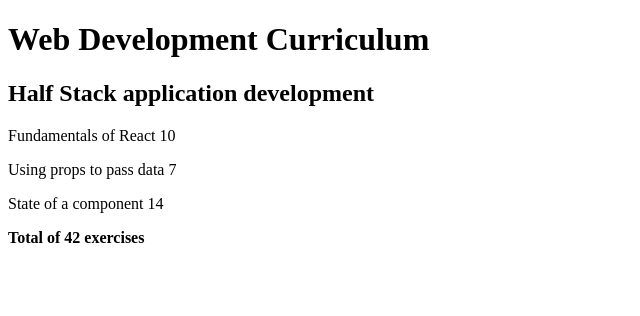
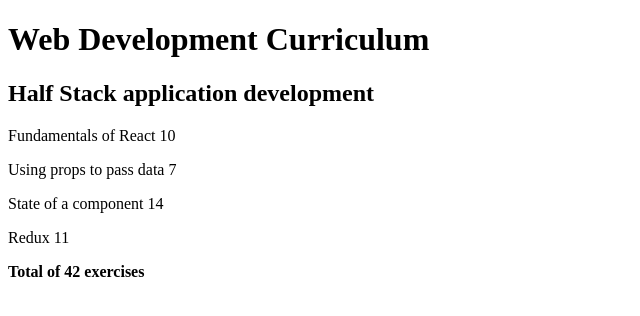
Before and after one commit to Jaathavan/FSO-2022-Exercise-Solutions, a React (Create React App) app in the folder part2/courseinfo/: page / in a window 1280 px wide. Shown: the top 316 px of the page, without its empty margins (0-640 px from the left). Built offline with nearby package versions, Linux system fonts and the light colour scheme.

Commit message:
modify Content component to render indefinetly using map

```diff
--- a/part2/courseinfo/src/App.js
+++ b/part2/courseinfo/src/App.js
@@ -7,12 +7,12 @@ const Header = ( {course} ) => {
   )
 }
 
-const Part1 = ( {part1, exercises1} ) => {
+const Part = ( {part, exercises} ) => {
 
   return (
     <div>
       <p>
-        {part1} {exercises1}
+        {part} {exercises}
       </p>
     </div>
   )
@@ -43,9 +43,9 @@ const Part3 = ( {part3, exercises3} ) => {
 const Content = ( {parts} ) => {
   return (
     <div>
-      <Part1 part1={parts[0].name} exercises1={parts[0].exercises} />
-      <Part2 part2={parts[1].name} exercises2={parts[1].exercises} />
-      <Part3 part3={parts[2].name} exercises3={parts[2].exercises} />
+      {parts.map(part =>
+        <Part key={part.id} part={part.name} exercises={part.exercises} />
+      )}
     </div>
   )
 }
@@ -59,13 +59,13 @@ const Total = ( {parts} ) => {
   )
 }
 
-const Course = ( {course} ) => {
+const Course = ( {courses} ) => {
 
   return (
     <div>
-      <Header course={course.name} />
-      <Content parts={course.parts} />
-      <Total parts={course.parts} />
+        <Header course={courses[0].name} />
+        <Content parts={courses[0].parts} />
+        <Total parts={courses[0].parts} />
     </div>
   )
 }
@@ -119,7 +119,7 @@ const App = () => {
   return (
   <div>
     <h1>Web Development Curriculum</h1>
-    <Course course={courses[0]} />
+    <Course courses={courses} />
   </div>
   )
 }
```
